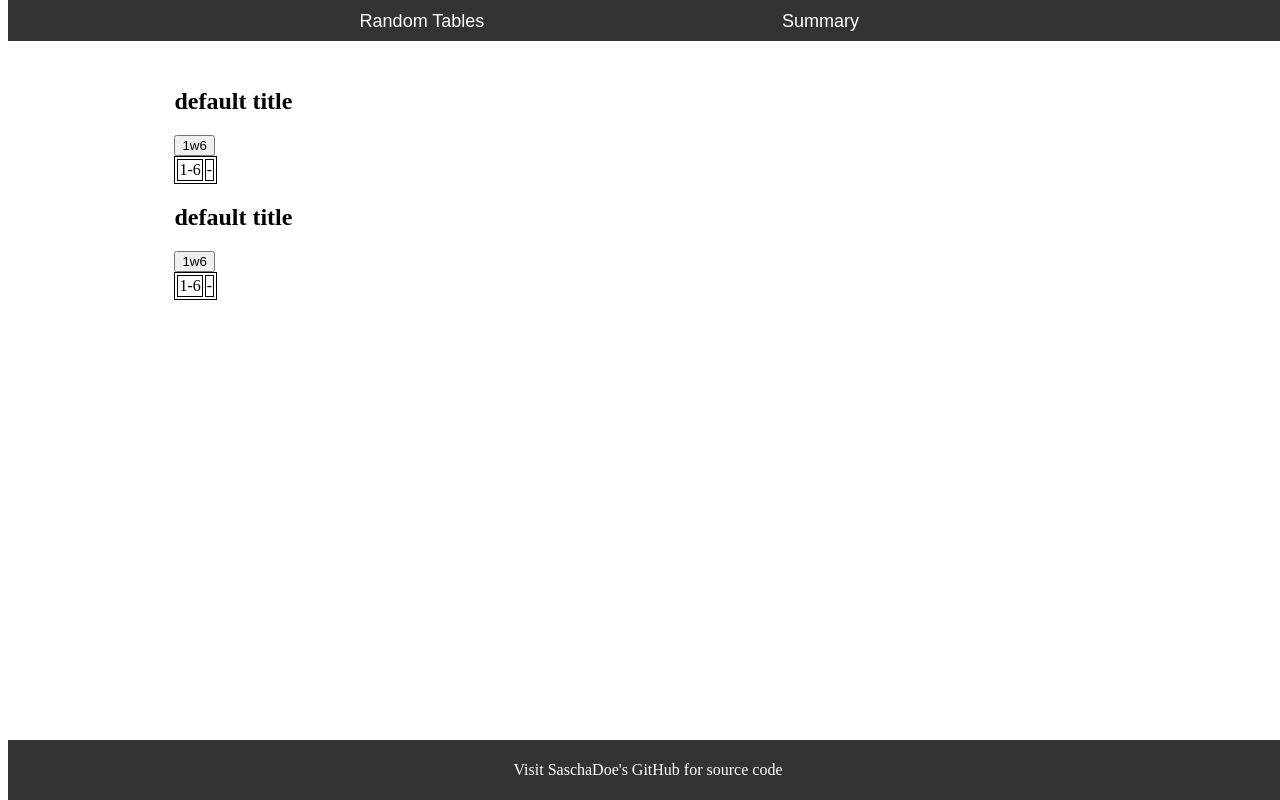
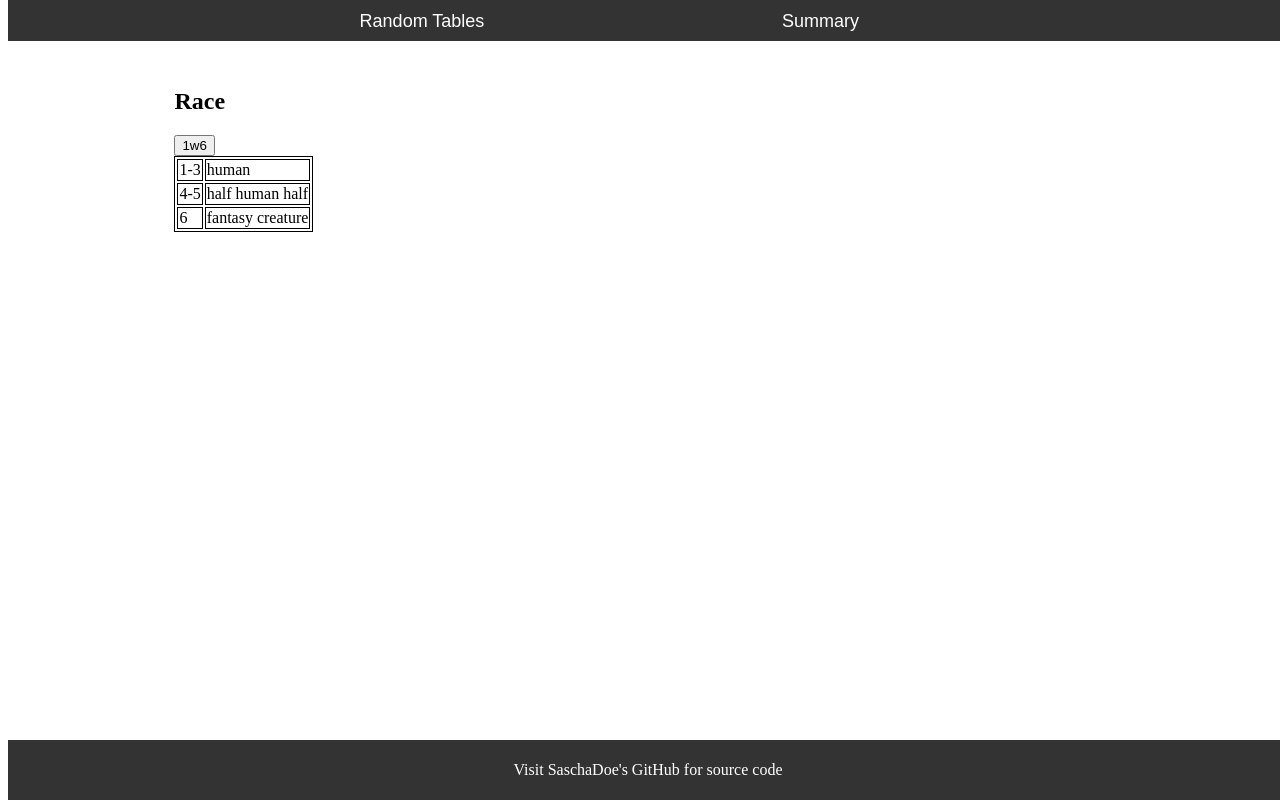
Before and after one commit to SaschaDoe/RandomTableApp, a SvelteKit app: page / in a window 1280 px wide. Built offline with nearby package versions, Linux system fonts and the light colour scheme.

Commit message:
Connected Modal with Table

```diff
--- a/src/tables/RandomTable.svelte
+++ b/src/tables/RandomTable.svelte
@@ -2,28 +2,38 @@
     import {Table} from "./table.ts";
     import Modal from '../components/Modal.svelte';
     import CharacterView from "../summary/CharacterView.svelte";
+    import {TableEntry} from "./tableEntry";
 
-    export let table = new Table();
+    export let table : Table;
+
     let showModal = false;
+    function handleCloseModal() {
+        showModal = false;
 
+    }
 
+    function handleRole(){
+        showModal = true;
+        entry = table.role();
+    }
+    let entry : TableEntry;
 </script>
 
 <h2>{table.title}</h2>
-<button on:click="{() => showModal = true}">{table.diceRole.toString()}</button>
+<button on:click="{handleRole}">{table.diceRole.toString()}</button>
 {#if showModal}
-    <Modal on:close="{() => showModal = false}">
-        <CharacterView race="Human"></CharacterView>
+    <Modal on:close="{handleCloseModal}">
+        <CharacterView race={entry.text}></CharacterView>
     </Modal>
     {/if}
 
 <table>
-    <tr>
-        {#each table.entries as entry}
+    {#each table.entries as entry}
+        <tr>
             <td>{entry.toString()}</td>
             <td>{entry.text}</td>
-        {/each}
-    </tr>
+        </tr>
+    {/each}
 </table>
 
 <style>
--- a/src/tables/RandomTableList.svelte
+++ b/src/tables/RandomTableList.svelte
@@ -1,16 +1,15 @@
 <script lang="ts">
     import RandomTable from "./RandomTable.svelte";
     import {Table} from "./table";
+    import {RaceTable} from "./charTables/raceTable";
 
-    let list = [new Table(), new Table()];
+    let tables = [new RaceTable()];
 </script>
 
 <div class="container">
     <ul>
-        {#each list as entry}
-            <RandomTable
-                entries=entry
-            />
+        {#each tables as table}
+            <RandomTable table="{table}"></RandomTable>
         {/each}
     </ul>
 </div>
--- /dev/null
+++ b/src/tables/charTables/raceTable.ts
@@ -0,0 +1,18 @@
+import {Table} from "../table";
+import {TableEntry} from "../tableEntry";
+import {Races} from "./races";
+import {TableTitles} from "../tableTitles";
+
+
+export class RaceTable extends Table{
+    constructor(){
+        let entries = [] as TableEntry[];
+        entries.push(new TableEntry(Races.Human)
+            .withRoleInterval(1,3));
+        entries.push(new TableEntry(Races.HalfHuman)
+            .withRoleInterval(4,5));
+        entries.push(new TableEntry(Races.FantasyCreature)
+            .withRoleInterval(6,6));
+        super(entries, TableTitles.Race);
+    }
+}
--- /dev/null
+++ b/src/tables/charTables/races.ts
@@ -0,0 +1,5 @@
+export enum Races{
+    Human = "human",
+    HalfHuman = "half human half ",
+    FantasyCreature = "fantasy creature"
+}
--- a/src/tables/table.ts
+++ b/src/tables/table.ts
@@ -1,7 +1,7 @@
 
 import { DiceRole } from "./diceRole";
-import { getMaxDiceResult, getMinDiceResult, isInbetween } from "../utils/listUtils";
-import type { Dice } from "../utils/dice";
+import { getMaxDiceResult, getMinDiceResult, isBetween } from "../utils/listUtils";
+import { Dice } from "../utils/dice";
 import {TableTitles} from "./tableTitles";
 import {TableEntry} from "./tableEntry";
 
@@ -33,12 +33,12 @@ export class Table {
         this.entries = entries;
     }
 
-    role(dice : Dice){
+    role(dice = new Dice()){
         let randomNumber = dice.role(this.diceRole);
         for (let i = 0; i < this.entries.length; i++) {
             const entry = this.entries[i];
 
-            if(isInbetween(randomNumber,entry.minRole, entry.maxRole)){
+            if(isBetween(randomNumber, entry.minRole, entry.maxRole)){
                 return entry;
             }
         }
--- a/src/utils/listUtils.ts
+++ b/src/utils/listUtils.ts
@@ -11,10 +11,8 @@ export function getMinDiceResult(entries : TableEntry[]){
     return Math.min(...mins);
 }
 
-export function isInbetween(number : number, min : number, max : number){
-    if ((number >= min) && (number <= max)){
-        return true;
-    }
+export function isBetween(number : number, min : number, max : number){
+    return (number >= min) && (number <= max);
 
-    return false;
+
 }
```
Also changed, not shown: 2 other files (tests, documents, lock files or other folders).
